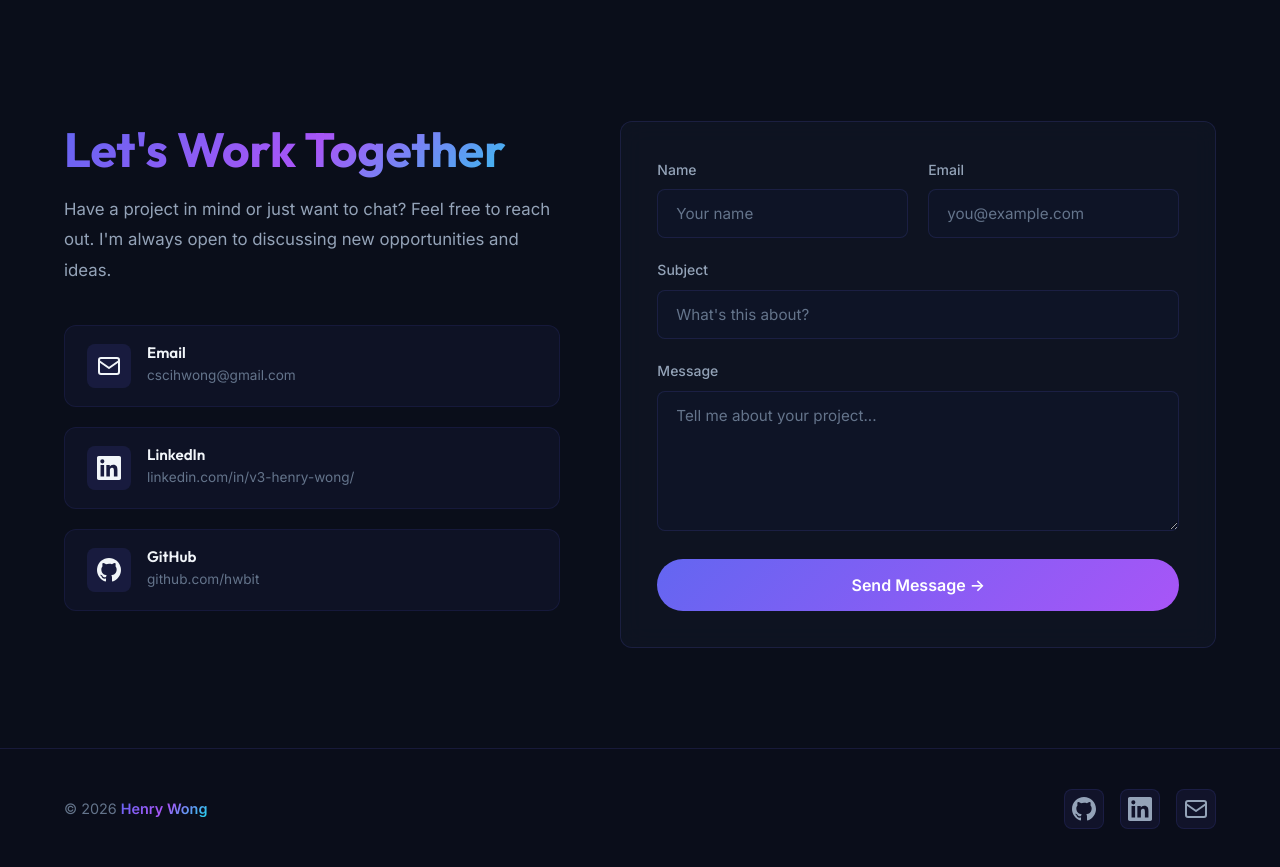
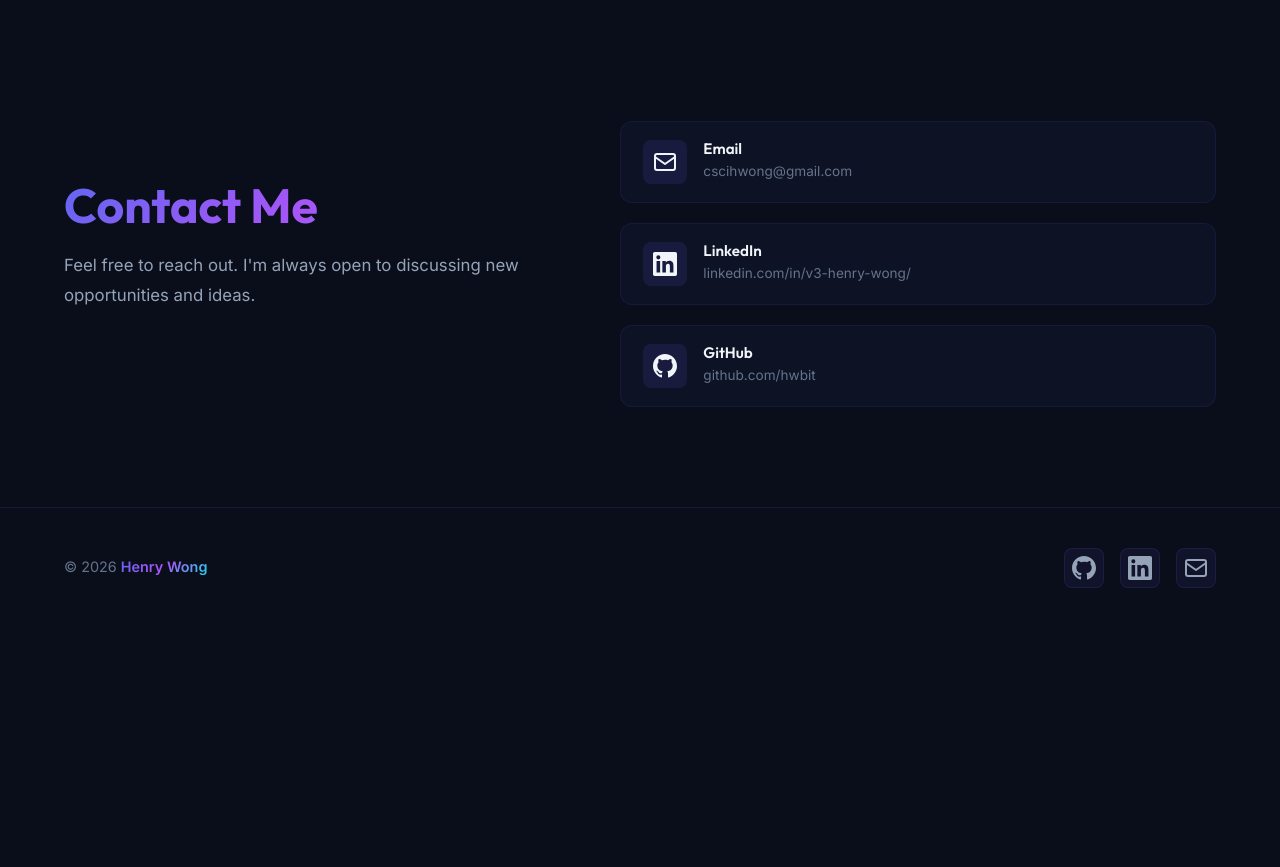
Before and after one commit to hwbit/hwbit.github.io, a React (Vite) app: page / in a window 1280 px wide. Shown: the part 3800-4667 px from the top of the page. After the commit the page ends 4428 px from the top, so only its background shows below. Built offline with nearby package versions, Linux system fonts and the light colour scheme.

Commit message:
remove contact form, move contact cards to fill space

```diff
--- a/src/components/Contact.css
+++ b/src/components/Contact.css
@@ -7,7 +7,7 @@
     display: grid;
     grid-template-columns: 1fr 1.2fr;
     gap: 60px;
-    align-items: start;
+    align-items: center;
 }
 
 .contact-info h2 {
--- a/src/components/Contact.jsx
+++ b/src/components/Contact.jsx
@@ -57,13 +57,13 @@ export default function Contact() {
             <div className="container">
                 <div className="contact-grid">
                     <div className="contact-info animate-on-scroll">
-                        <h2>Let's Work Together</h2>
+                        <h2>Contact Me</h2>
                         <p>
-                            Have a project in mind or just want to chat? Feel free to reach
-                            out. I'm always open to discussing new opportunities and ideas.
+                            Feel free to reach out. I'm always open to discussing new opportunities and ideas.
                         </p>
+                    </div>
 
-                        <div className="contact-methods">
+                    <div className="contact-methods animate-on-scroll">
                         {contactMethods.map(({ icon, title, value }) => (
                             <div className="contact-method" key={title}>
                                 <div className="contact-method-icon">{icon}</div>
@@ -74,9 +74,8 @@ export default function Contact() {
                             </div>
                         ))}
                     </div>
-                    </div>
 
-                    <div className="glass-card contact-form-wrapper animate-on-scroll">
+                    {/* <div className="glass-card contact-form-wrapper animate-on-scroll">
                         <form className="contact-form" onSubmit={handleSubmit}>
                             <div className="form-row">
                                 <div className="form-group">
@@ -121,7 +120,7 @@ export default function Contact() {
                                 Send Message →
                             </button>
                         </form>
-                    </div>
+                    </div> */}
                 </div>
             </div>
         </section>
```
Lines whose indentation alone changed are shown as unchanged.
